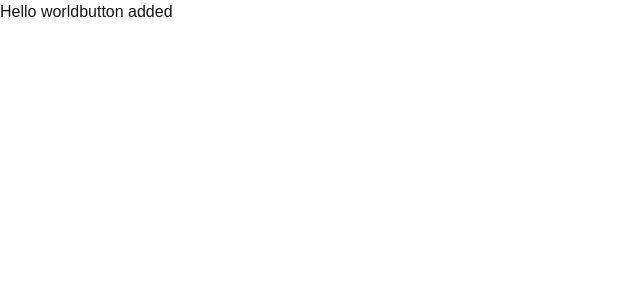
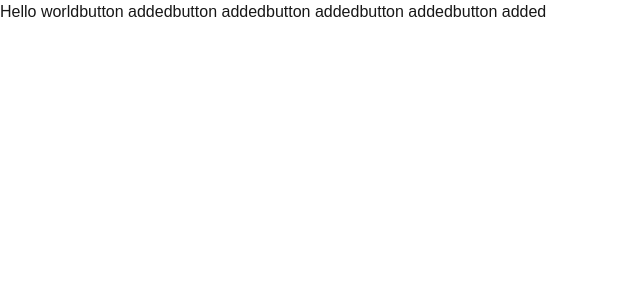
Before and after one commit to mohsinchd/ci-cd-practice, a Next.js app: page / in a window 1280 px wide. Shown: the top 300 px of the page, without its empty margins (0-640 px from the left). Built offline with nearby package versions, Linux system fonts and the light colour scheme.

Commit message:
Feature 4 (#4)
* testing branch rules

* undo

* again testing with es-lint failure

* undo dummy

* removed deploy from ci-cd

* added 4 buttons

* comments

```diff
--- a/app/page.js
+++ b/app/page.js
@@ -12,6 +12,12 @@ export default function Home() {
     <div>
       Hello world
       <button>button added</button>
+      <button>button added</button>
+      <button>button added</button>
+      <button>button added</button>
+      <button>button added</button>
     </div>
   );
 }
+
+// comments
```
